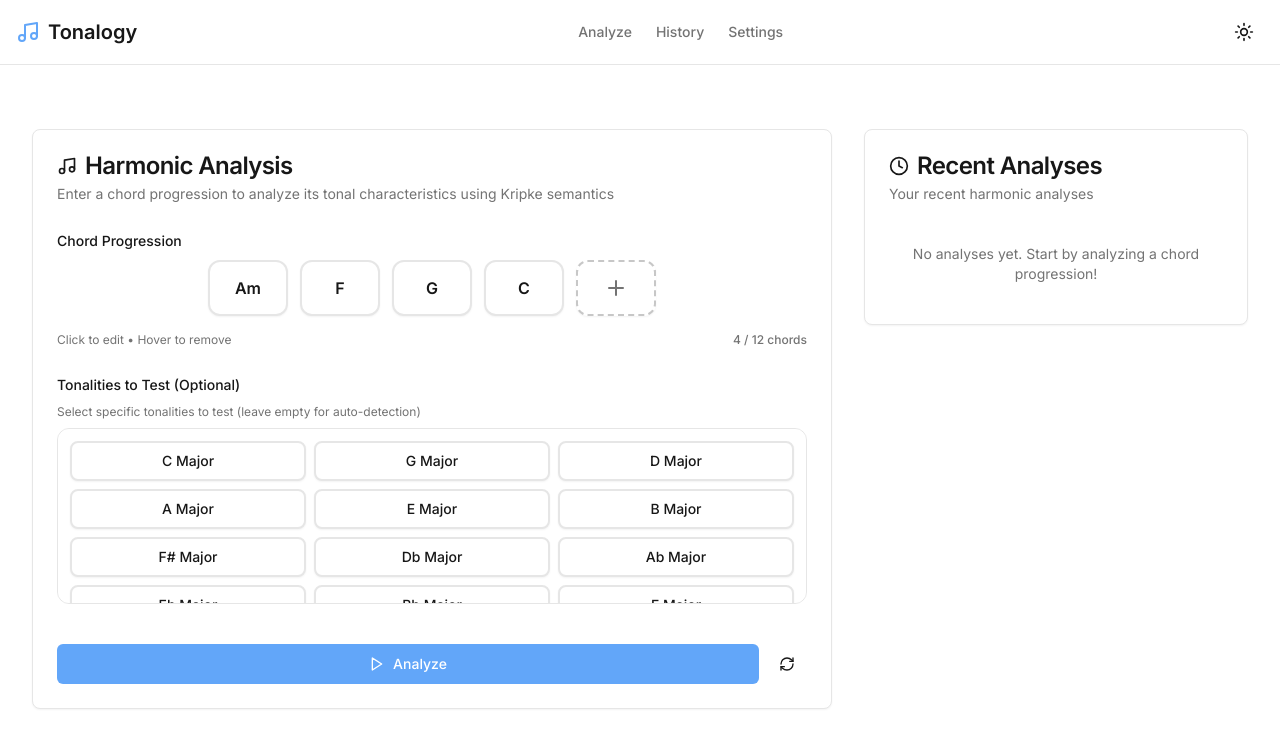
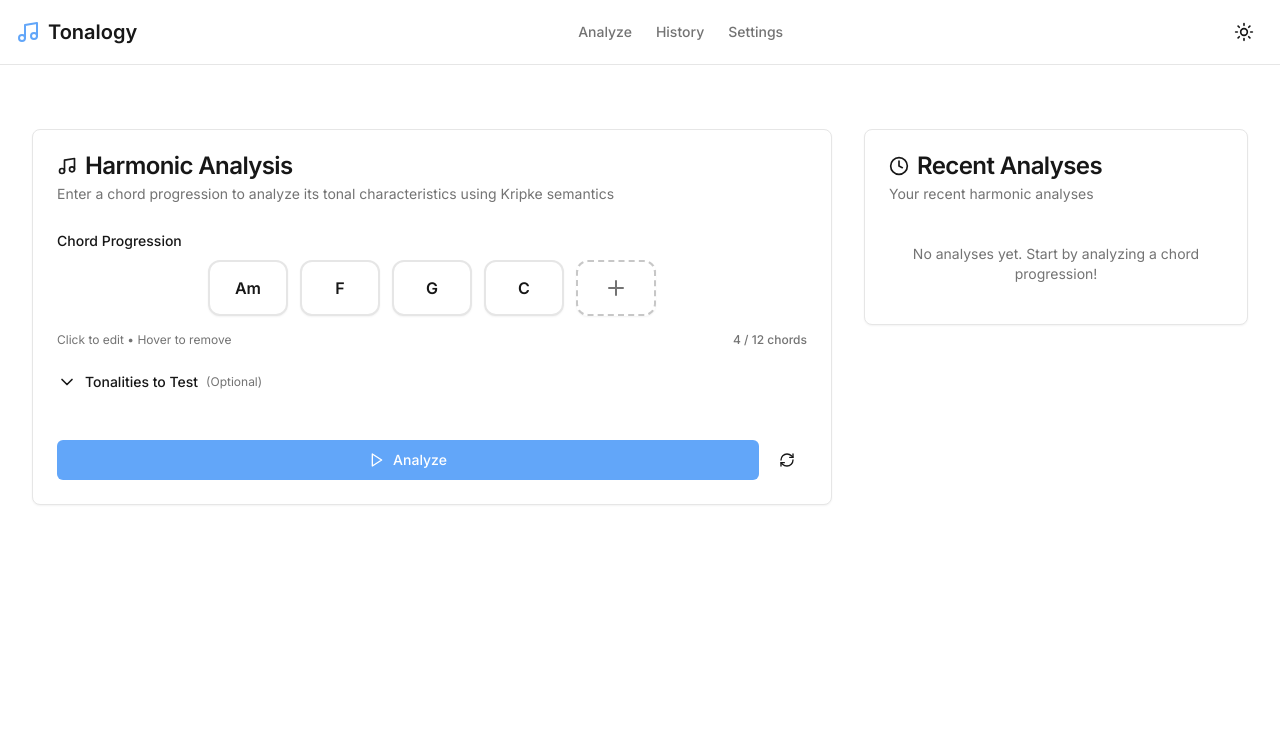
Before and after one commit to joabemorais/tonalogy-interface, a Next.js app: page / in a window 1280 px wide. Shown: the top 748 px of the page. Built offline with nearby package versions, Linux system fonts and the light colour scheme.

Commit message:
feat: implement accordion for tonality selection with toggle functionality

```diff
--- a/components/harmonic-analyzer.tsx
+++ b/components/harmonic-analyzer.tsx
@@ -2,7 +2,7 @@
 
 import React, { useState } from 'react'
 import { useMutation } from '@tanstack/react-query'
-import { Music, Play, Download, RefreshCw, Eye } from 'lucide-react'
+import { Music, Play, Download, RefreshCw, Eye, ChevronDown, ChevronUp } from 'lucide-react'
 import { Card, CardContent, CardDescription, CardHeader, CardTitle } from '@/components/ui/card'
 import { Button } from '@/components/ui/button'
 import { VisualChordInput } from '@/components/visual-chord-input'
@@ -19,6 +19,7 @@ export function HarmonicAnalyzer() {
   const [chords, setChords] = useState<string[]>(['Am', 'F', 'G', 'C'])
   const [tonalities, setTonalities] = useState<string[]>([])
   const [isGeneratingVisualization, setIsGeneratingVisualization] = useState(false)
+  const [isTonalitySectionOpen, setIsTonalitySectionOpen] = useState(false)
 
   const { language } = useSettingsStore()
   const { setLoading, setResult, setError, setVisualizationError, setVisualization, result, error, isLoading, visualizations } = useAnalysisStore()
@@ -209,14 +210,41 @@ export function HarmonicAnalyzer() {
             />
           </div>
 
-          {/* Tonality Selection */}
+          {/* Tonality Selection - Accordion */}
           <div className="space-y-2">
-            <label className="text-sm font-medium">Tonalities to Test (Optional)</label>
-            <TonalitySelector
-              selected={tonalities}
-              onChange={setTonalities}
-              disabled={isLoading}
-            />
+            <button
+              onClick={() => setIsTonalitySectionOpen(!isTonalitySectionOpen)}
+              className="w-full flex items-center justify-between text-sm font-medium hover:text-primary transition-colors focus:outline-none focus:text-primary"
+            >
+              <div className="flex items-center gap-2">
+                {isTonalitySectionOpen ? (
+                  <ChevronUp className="h-5 w-5 transition-transform" />
+                ) : (
+                  <ChevronDown className="h-5 w-5 transition-transform" />
+                )}
+                <span>Tonalities to Test</span>
+                <span className="text-xs text-muted-foreground font-normal">(Optional)</span>
+                {tonalities.length > 0 && (
+                  <span className="px-2 py-0.5 text-xs bg-primary/10 text-primary rounded-full">
+                    {tonalities.length} selected
+                  </span>
+                )}
+              </div>
+            </button>
+
+            <div className={`transition-all duration-300 ease-in-out overflow-hidden ${
+              isTonalitySectionOpen
+                ? 'max-h-[600px] opacity-100'
+                : 'max-h-0 opacity-0'
+            }`}>
+              <div className="pt-2">
+                <TonalitySelector
+                  selected={tonalities}
+                  onChange={setTonalities}
+                  disabled={isLoading}
+                />
+              </div>
+            </div>
           </div>
 
           {/* Action Buttons */}
```
